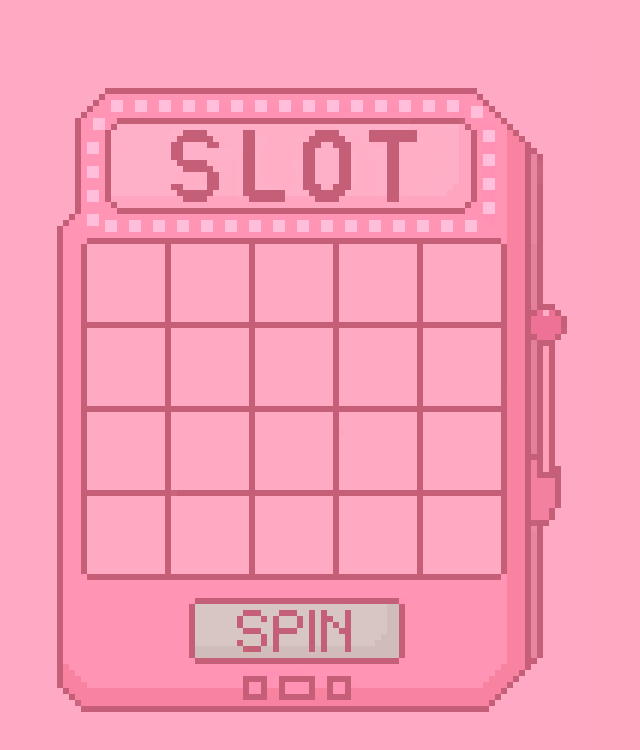
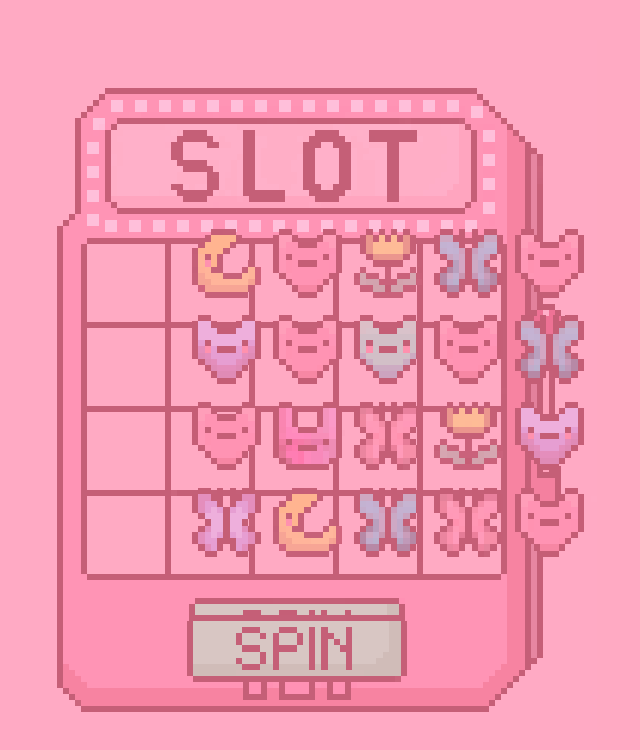
Before and after one commit to cassidavii/website-demo, a plain HTML site: page index.html in a window 1280 px wide. Shown: the whole page, without its empty margins (343-983 px from the left). Drawn offline with Linux system fonts and the light colour scheme.

Commit message:
Logic and icons
Game animation and button

```diff
--- a/css/styles.css
+++ b/css/styles.css
@@ -2,11 +2,12 @@ body {
     background-color: rgb(255,170,195);
 }
 
+/* --- slot shell --- */
 .slot img {
-    width: 100%;            /* stretching to the slot-cell */
-    height: 100%;           /* stretch to the slot-cell */
+    width: 100%;
+    height: 100%;
     object-fit: contain;    /* keep aspect ratio */
-    object-position: center;/* in the centre */
+    object-position: center;
     image-rendering: pixelated; /* to stop blur */
   }
 
@@ -29,5 +30,58 @@ body {
     width: 100%;
     height: auto;
     image-rendering: pixelated;
-    display: block;            /* removes the tiny gap under the img */
+    display: block;           /* removes the tiny gap under the img */
   }
+
+  /* --- Spin button --- */
+#spin-button {
+  background: none;
+  border: none;
+  padding: 0;
+  cursor: pointer;
+  position: absolute;
+  bottom: 115px;
+  left: 50%;
+  transform: translateX(-50%);
+}
+
+#spin-button img {
+  width: 220px;
+  image-rendering: pixelated;  /* keep crisp edges */
+}
+
+/* -------- reel grid -------- */
+#reels {
+  position: absolute;      /* lets us place it on top of shell window */
+  top: 220px; left: 529px;  /* tweak until it sits perfectly */
+  width: 404px;            /* 5 columns × 80-ish px */
+  height: 345px;           /* 4 rows    × 80-ish px */
+  display: grid;
+  grid-template-columns: repeat(5, 1fr);
+  grid-template-rows: repeat(4, 1fr);
+  overflow: hidden;        /* hide icons that slide in/out */
+}
+
+.cell img {
+  width: 80%;
+  height: 80%;
+  image-rendering: pixelated;
+}
+
+/* -------- individual grid square -------- */
+.cell {
+  display: flex;            /* enables flex alignment                      */
+  align-items: center;      /* vertically center the child <img>           */
+  justify-content: center;  /* horizontally center the child <img>         */
+  overflow: hidden;         /* hides the small overflow during spin shift  */
+}
+
+.cell img {
+  width: 100%;          /* leaves ~6 % padding on every side (88 + 6 + 6 ≈ 100) */
+  height: auto;        /* keep aspect - ratio                                 */
+  image-rendering: pixelated;
+}
+.cell img {
+  /* existing lines … */
+  margin-top: 1%;   /* positive = nudges DOWN, negative = UP */
+}
--- a/index.html
+++ b/index.html
@@ -1,17 +1,33 @@
 <!DOCTYPE html>
 <html lang="en">
 <head>
-    <meta charset="UTF-8" />
-    <title>Pixel Slot Game!</title>
-    <link rel="stylesheet" href="css/styles.css"/>
-    <link rel="icon" type="image/png" href="z-assets/favicon.png" />
+  <meta charset="UTF-8" />
+  <title>Pixel Slot</title>
+  <link rel="stylesheet" href="css/styles.css">
+  <link rel="icon" type="image/png" href="z-assets/favicon.png">
 </head>
+
 <body>
-    <div class="slot-container">
-        <!-- the slot image -->
-        <img src="z-assets/slot_shell.png" class="slot-shell" alt="Slot machine shell" />
-      </div>
+  <div class="slot-container">
+    <!-- Slot machine shell -->
+    <img src="z-assets/slot_shell.png" class="slot-shell" alt="Slot machine shell">
 
-    <script src="js/script.js"></script>
+    <!-- Spin button (no divs inside) -->
+    <button id="spin-button">
+      <img id="spin-img" src="z-assets/spin.png" alt="Spin">
+    </button>
+
+    <!-- Reel window lives outside the button -->
+    <div id="reels">
+      <!-- 4 rows × 5 cols = 20 cells -->
+      <!-- JS will fill each cell with an <img> -->
+      <div class="cell"></div><div class="cell"></div><div class="cell"></div><div class="cell"></div><div class="cell"></div>
+      <div class="cell"></div><div class="cell"></div><div class="cell"></div><div class="cell"></div><div class="cell"></div>
+      <div class="cell"></div><div class="cell"></div><div class="cell"></div><div class="cell"></div><div class="cell"></div>
+      <div class="cell"></div><div class="cell"></div><div class="cell"></div><div class="cell"></div><div class="cell"></div>
+    </div>
+  </div>
+
+  <script src="js/script.js"></script>
 </body>
-<html>
+</html>
--- a/js/script.js
+++ b/js/script.js
@@ -0,0 +1,88 @@
+
+document.addEventListener('DOMContentLoaded', () => {
+    /* ---------- Spin-button press colour ---------- */
+    const spinBtn = document.getElementById('spin-button');
+    const spinImg = document.getElementById('spin-img');
+
+    spinBtn.addEventListener('mousedown', () => {
+      spinImg.src = 'z-assets/down.png';
+    });
+    spinBtn.addEventListener('touchstart', () => {
+      spinImg.src = 'z-assets/down.png';
+    });
+    const resetBtn = () => (spinImg.src = 'z-assets/spin.png');
+    spinBtn.addEventListener('mouseup', resetBtn);
+    spinBtn.addEventListener('mouseleave', resetBtn);
+    spinBtn.addEventListener('touchend', resetBtn);
+
+    /* ---------- Icon data ---------- */
+    const ICONS = [
+      'blue_butterfly.png',
+      'blue_heart.png',
+      'flower.png',
+      'green_heart.png',
+      'moon.png',
+      'pink_butterfly.png',
+      'pink_heart.png',
+      'purple_bunny.png',
+      'purple_butterfly.png',
+      'star.png'
+    ];
+
+    /* ---------- Grid preparation ---------- */
+    const cells = Array.from(document.querySelectorAll('#reels .cell'));
+
+    // fill each cell with a random icon once
+    cells.forEach(cell => fillRandom(cell));
+
+    function fillRandom(cell) {
+      const img = document.createElement('img');
+      img.src = `z-assets/${ICONS[Math.floor(Math.random() * ICONS.length)]}`;
+      cell.innerHTML = '';
+      cell.appendChild(img);
+    }
+
+    /* ---------- Button triggers the spin ---------- */
+    spinBtn.addEventListener('mouseup', startSpin);
+    spinBtn.addEventListener('touchend', startSpin);
+
+    function startSpin() {
+      spinImg.src = 'z-assets/spin.png';
+      spinBtn.disabled = true;
+
+      const COLS = 5, ROWS = 4;
+      const grid = Array.from({ length: COLS }, (_, c) =>
+                   Array.from({ length: ROWS }, (_, r) =>
+                     cells[r * COLS + c]));
+
+      grid.forEach((col, index) => {
+        const delay = index * 120;
+        spinColumn(col, 900 + delay, delay);
+      });
+
+      setTimeout(() => (spinBtn.disabled = false), 900 + COLS * 120);
+    }
+
+    /* ---------- Column animation ---------- */
+    function spinColumn(col, duration, startDelay) {
+      setTimeout(() => {
+        const frameRate = 60;
+        const end = performance.now() + duration;
+
+        const loop = () => {
+          // shift icons down
+          for (let i = col.length - 1; i > 0; i--) {
+            col[i].innerHTML = col[i - 1].innerHTML;
+          }
+          // new random icon enters at top
+          col[0].innerHTML =
+            `<img src="z-assets/${ICONS[Math.random() * ICONS.length | 0]}">`;
+
+          if (performance.now() < end) {
+            setTimeout(loop, frameRate);
+          }
+        };
+        loop();
+      }, startDelay);
+    }
+  });
```
Also changed, not shown: z-assets/blue_butterfly.png (added), z-assets/blue_heart.png (added), z-assets/down.png (added), z-assets/flower.png (added), z-assets/green_heart.png (added), z-assets/moon.png (added), z-assets/pink_butterfly.png (added), z-assets/pink_heart.png (added), z-assets/purple_bunny.png (added), z-assets/purple_butterfly.png (added), z-assets/spin.png (added), z-assets/star.png (added).
